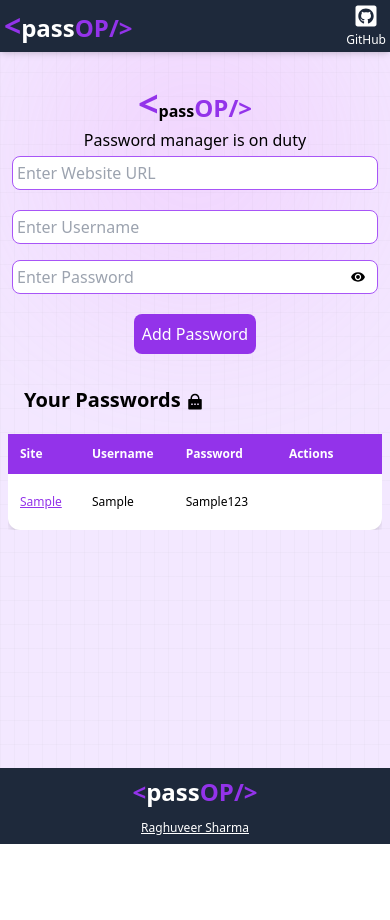
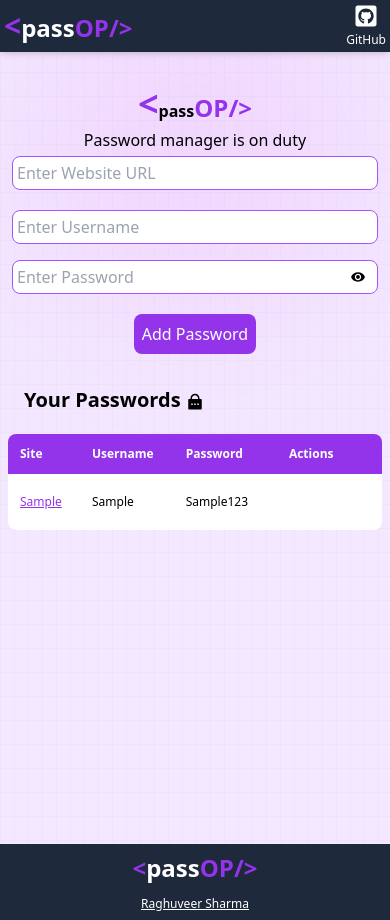
Before and after one commit to raghuveeersharma/password_manager, a React (Vite) app in the folder front/: page / in a window 390 px wide. Both pictures are taken after typing "Sample", "Sample", "Sample123" into the empty fields and a click on the button "Add Password". Before the commit the page ends 844 px from the top, so only its background shows below. Built offline with nearby package versions, Linux system fonts and the light colour scheme; some icons are missing.

Commit message:
work on responsive

```diff
--- a/front/src/App.jsx
+++ b/front/src/App.jsx
@@ -9,9 +9,9 @@ function App() {
 
   return (
     <>
-      <Navbar />
-      <div className="min-h-[85vh]">
+      <div className="min-h-screen">
         {" "}
+        <Navbar />
         <Manager />
       </div>
       <Footer />
--- a/front/src/components/Footer.jsx
+++ b/front/src/components/Footer.jsx
@@ -2,7 +2,7 @@ import React from "react";
 
 const Footer = () => {
   return (
-    <footer className="bg-slate-800 p-2 text-white fixed bottom-0 left-0 w-full">
+    <footer className="bg-slate-800 p-2 text-white  w-full">
       <div className="flex flex-col items-center max-w-5xl mx-auto space-y-3">
         {/* Logo */}
         <div className="logo font-bold text-2xl md:text-4xl flex justify-center md:justify-start">
--- a/front/src/components/Manager.jsx
+++ b/front/src/components/Manager.jsx
@@ -62,7 +62,7 @@ const Manager = () => {
       <Toaster position="top-center" reverseOrder={false} />
 
       <form
-        className="container mx-auto mt-5 max-w-4xl p-3"
+        className="container mx-auto mt-5 max-w-4xl p-3 "
         onSubmit={savePassword}
       >
         <div className="logo font-bold text-center">
--- a/front/src/components/TableComponent.jsx
+++ b/front/src/components/TableComponent.jsx
@@ -13,9 +13,10 @@ const TableComponent = ({ passwordArray, deletePassword, handelEdit }) => {
           <FaRegSadCry className="text-3xl text-gray-500 mt-2" />
         </div>
       ) : (
-        <div className="overflow-x-auto">
-          <table className="w-full bg-white shadow-md  table-auto rounded-xl">
-            <thead className="bg-purple-600 text-white ">
+        <div className="overflow-x-auto rounded-lg">
+          <div className="max-h-80 overflow-y-auto">
+            <table className="w-full bg-white shadow-md table-auto ">
+              <thead className="bg-purple-600 text-white sticky top-0 z-10 ">
                 <tr>
                   <th className="p-3 text-left text-xs sm:text-sm md:text-base">
                     Site
@@ -106,6 +107,7 @@ const TableComponent = ({ passwordArray, deletePassword, handelEdit }) => {
               </tbody>
             </table>
           </div>
+        </div>
       )}
     </div>
   );
```
Lines whose indentation alone changed are shown as unchanged.
